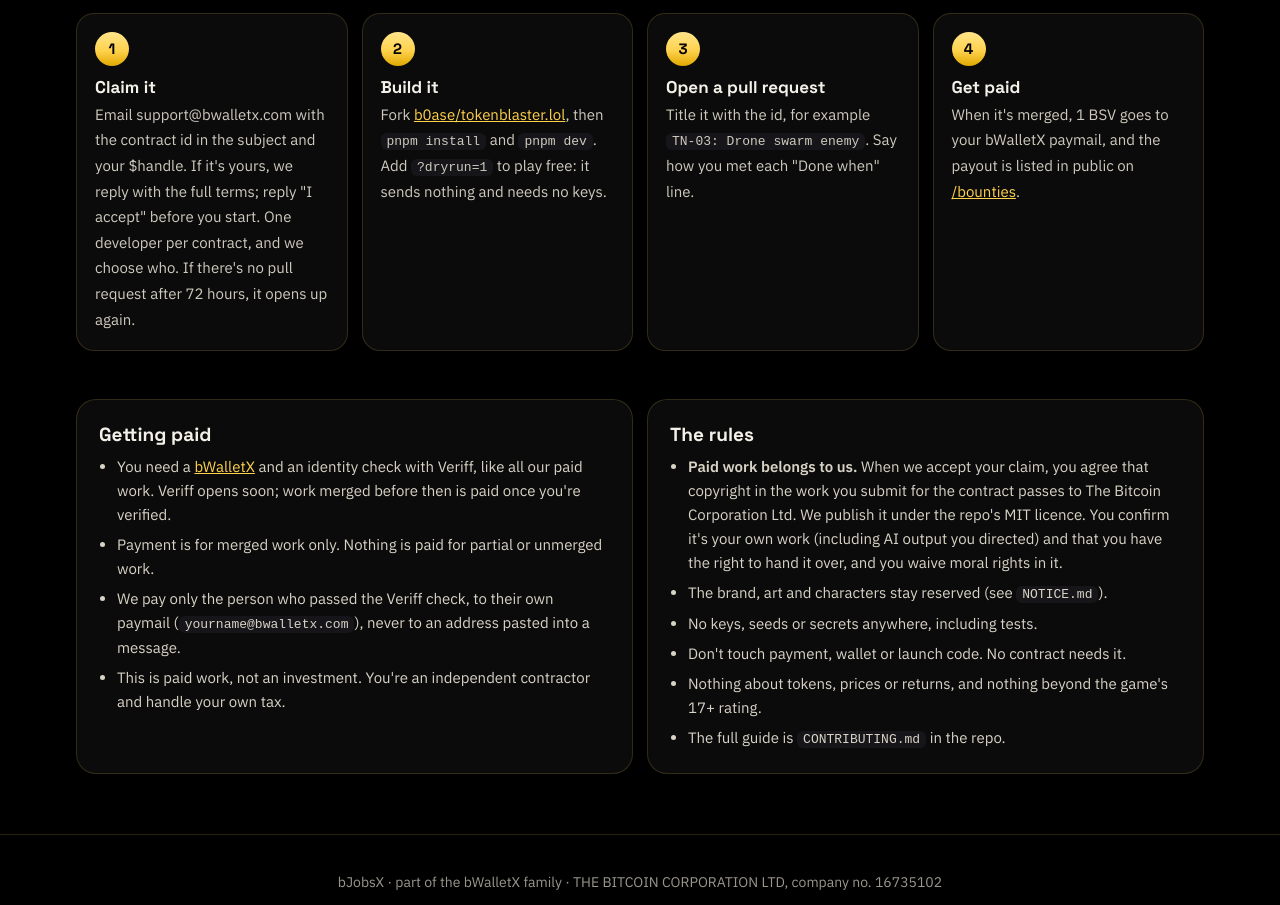
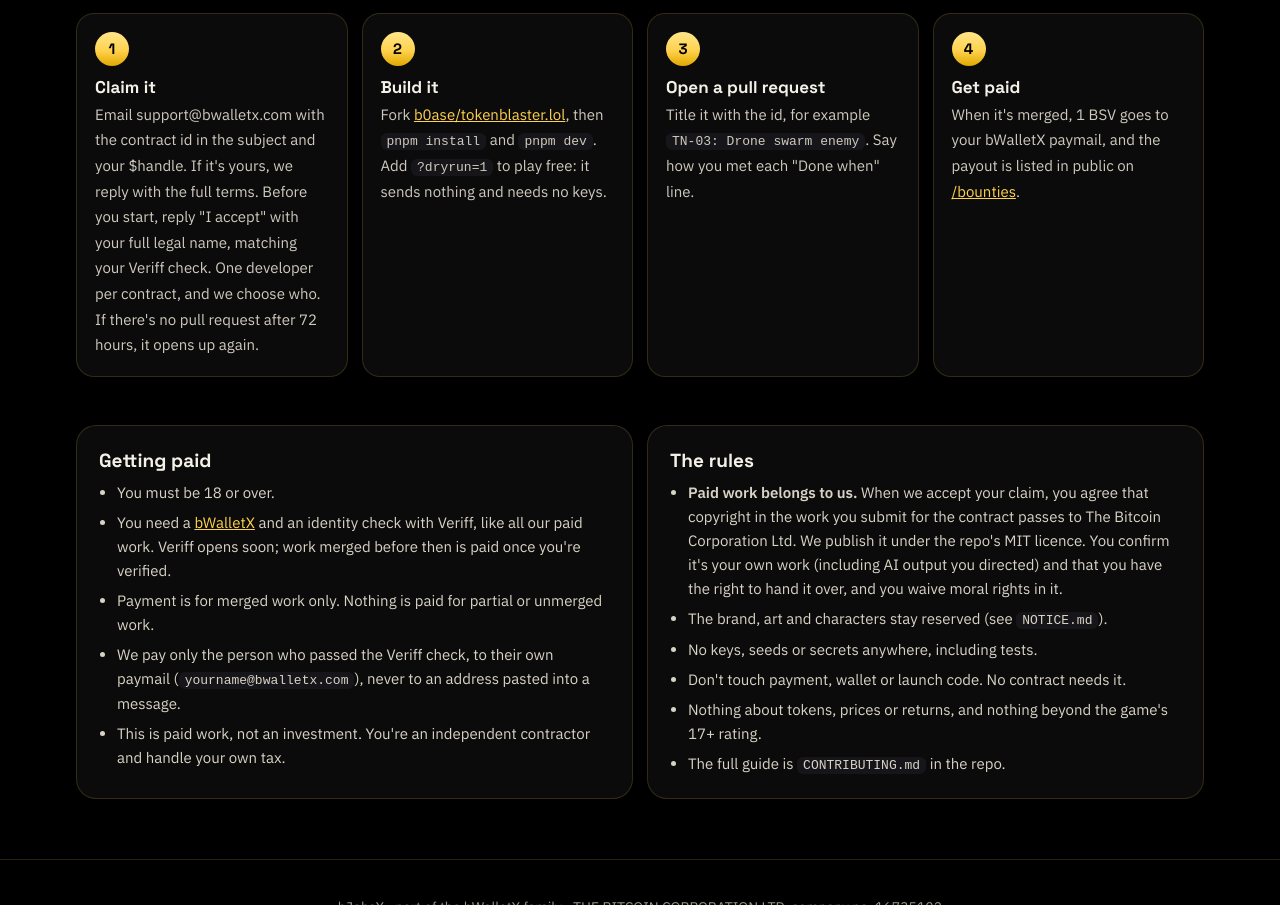
Before and after one commit to bitcoin-corp/bjobsx-site, a website: page contracts.html in a window 1280 px wide. Shown: the part 1400-2305 px from the top of the page. Drawn offline with nearby package versions, Linux system fonts and the light colour scheme.

Commit message:
Contracts: accept with full legal name (assignment in signed writing), 18 or over (CEO review 14 Nov)
Co-Authored-By: Claude Opus 5.5 <noreply@anthropic.com>

```diff
--- a/contracts.html
+++ b/contracts.html
@@ -133,7 +133,7 @@ section.blk{margin-top:48px}
   <section class="blk" aria-labelledby="howH">
     <h2 id="howH">How it works</h2>
     <ol class="steps">
-      <li><b>Claim it</b><span>Email support@bwalletx.com with the contract id in the subject and your $handle. If it's yours, we reply with the full terms; reply "I accept" before you start. One developer per contract, and we choose who. If there's no pull request after 72 hours, it opens up again.</span></li>
+      <li><b>Claim it</b><span>Email support@bwalletx.com with the contract id in the subject and your $handle. If it's yours, we reply with the full terms. Before you start, reply "I accept" with your full legal name, matching your Veriff check. One developer per contract, and we choose who. If there's no pull request after 72 hours, it opens up again.</span></li>
       <li><b>Build it</b><span>Fork <a class="gold" href="https://github.com/b0ase/tokenblaster.lol">b0ase/tokenblaster.lol</a>, then <code>pnpm install</code> and <code>pnpm dev</code>. Add <code>?dryrun=1</code> to play free: it sends nothing and needs no keys.</span></li>
       <li><b>Open a pull request</b><span>Title it with the id, for example <code>TN-03: Drone swarm enemy</code>. Say how you met each "Done when" line.</span></li>
       <li><b>Get paid</b><span>When it's merged, 1 BSV goes to your bWalletX paymail, and the payout is listed in public on <a class="gold" href="https://bwalletx.com/bounties">/bounties</a>.</span></li>
@@ -145,6 +145,7 @@ section.blk{margin-top:48px}
       <div class="panel">
         <h3 id="rulesH">Getting paid</h3>
         <ul class="rules">
+          <li>You must be 18 or over.</li>
           <li>You need a <a class="gold" href="https://bwalletx.com/get">bWalletX</a> and an identity check with Veriff, like all our paid work. Veriff opens soon; work merged before then is paid once you're verified.</li>
                     <li>Payment is for merged work only. Nothing is paid for partial or unmerged work.</li>
           <li>We pay only the person who passed the Veriff check, to their own paymail (<code>yourname@bwalletx.com</code>), never to an address pasted into a message.</li>
```
